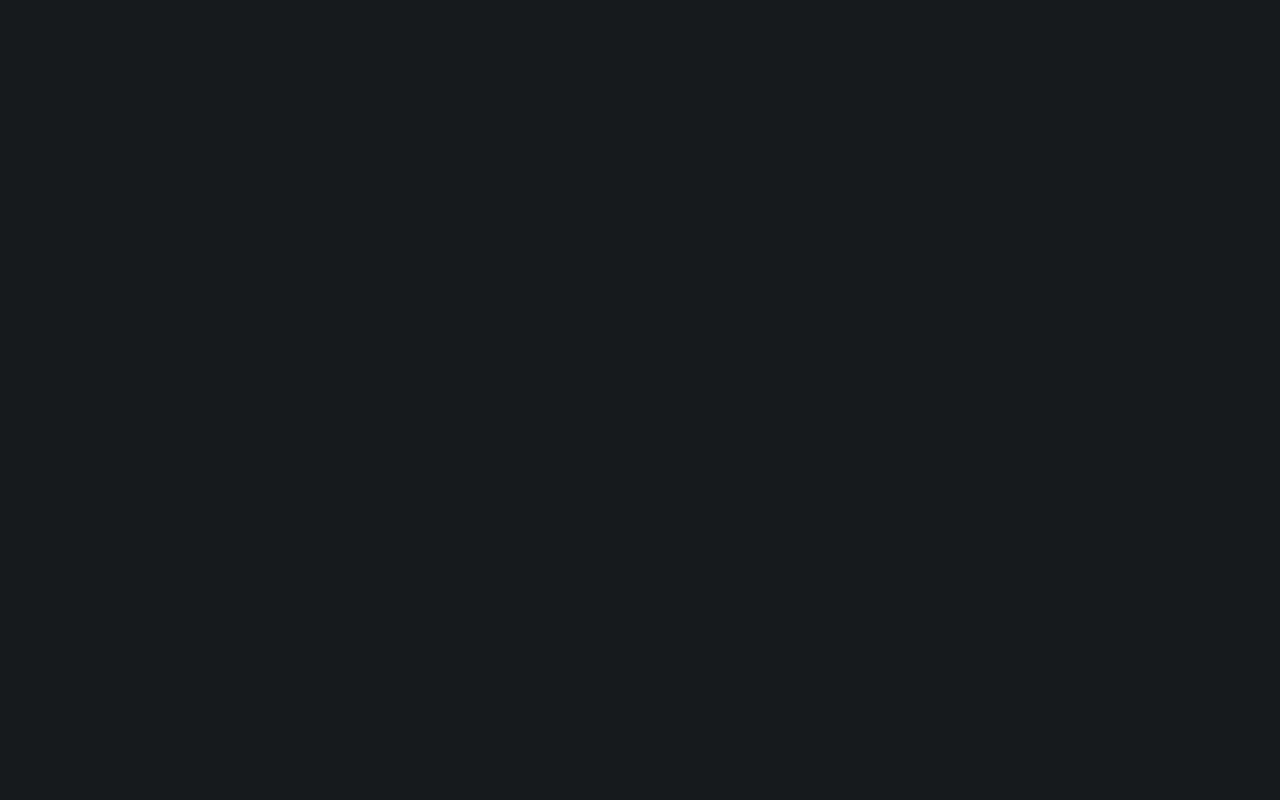
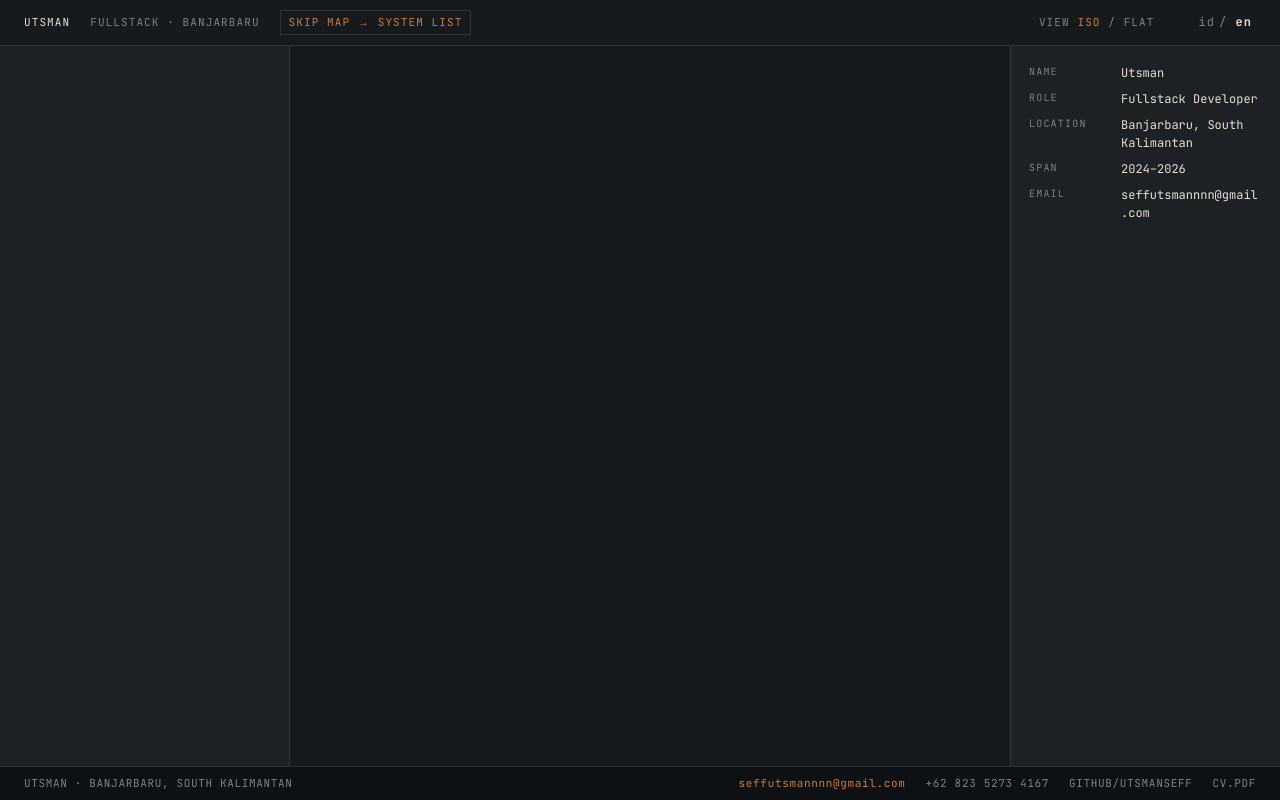
Before and after one commit to Utsmanseff/utsmanseff, a Next.js app: page / in a window 1280 px wide. Built offline with nearby package versions, Linux system fonts and the light colour scheme.

Commit message:
feat(shell): chrome, flat table and the selected panel

```diff
--- /dev/null
+++ b/src/components/shell/FlatTable.jsx
@@ -0,0 +1,66 @@
+"use client";
+
+const COPY = {
+  title: { id: 'Semua project', en: 'All projects' },
+  intro: {
+    id: 'Daftar datar ini data yang sama dengan peta, tanpa geometrinya. Ini juga yang dipakai kalau JavaScript mati atau gerak dikurangi.',
+    en: 'The flat list is the same data as the map, without the geometry. It is also what runs with no JavaScript, or under reduced motion.',
+  },
+  foot: {
+    id: 'Klik baris untuk memilih. Sebagian punya halaman baca, sebagian ringkasan saja.',
+    en: 'Click a row to select it. Some have a reading page, some are summary only.',
+  },
+  cols: {
+    id: ['SISTEM', 'KLIEN', 'TAHUN', 'AKSES', 'STACK'],
+    en: ['SYSTEM', 'CLIENT', 'YEAR', 'ACCESS', 'STACK'],
+  },
+};
+
+export default function FlatTable({ systems, locale, selected, dimmed, onSelect }) {
+  return (
+    <div className="overflow-y-auto p-10">
+      <h1 className="font-display text-[32px] font-extrabold tracking-[-.03em] text-ink-bright m-0">
+        {COPY.title[locale]}
+      </h1>
+      <p className="text-[14.5px] text-body-soft max-w-[70ch] mt-2 mb-6">{COPY.intro[locale]}</p>
+
+      <table className="w-full border border-rule border-collapse">
+        <thead>
+          <tr className="bg-surface">
+            {COPY.cols[locale].map((c) => (
+              <th key={c} className="text-left font-mono text-[10px] tracking-[.12em] text-muted font-medium px-3.5 py-2">
+                {c}
+              </th>
+            ))}
+          </tr>
+        </thead>
+        <tbody>
+          {systems.map((s) => (
+            <tr
+              key={s.slug}
+              className="border-b border-rule-soft transition-opacity duration-700"
+              style={{ opacity: dimmed.has(s.slug) ? 0.45 : 1 }}
+            >
+              <td className="px-3.5 py-2.5">
+                <button
+                  type="button"
+                  aria-pressed={selected === s.slug}
+                  onClick={() => onSelect(s.slug)}
+                  className={selected === s.slug ? 'text-amber' : 'text-ink'}
+                >
+                  {s.shortName[locale]}
+                </button>
+              </td>
+              <td className="px-3.5 py-2.5 font-mono text-[12px] text-muted">{s.client}</td>
+              <td className="px-3.5 py-2.5 font-mono text-[12px] text-muted">{s.year}</td>
+              <td className="px-3.5 py-2.5 font-mono text-[12px] text-muted">{s.access}</td>
+              <td className="px-3.5 py-2.5 font-mono text-[12px] text-muted">{s.tech.join(' · ')}</td>
+            </tr>
+          ))}
+        </tbody>
+      </table>
+
+      <p className="font-mono text-[11px] text-muted-deep mt-4">{COPY.foot[locale]}</p>
+    </div>
+  );
+}
--- /dev/null
+++ b/src/components/shell/SelectedPanel.jsx
@@ -0,0 +1,92 @@
+"use client";
+
+import Link from 'next/link';
+import { meta } from '@/lib/data/meta';
+import AccessBadge from '@/components/work/AccessBadge';
+
+const COPY = {
+  selected: { id: 'TERPILIH', en: 'SELECTED' },
+  stack: { id: 'LAPISAN STACK', en: 'STACK LAYERS' },
+  open: { id: 'ENTER → BUKA HALAMAN', en: 'ENTER → OPEN PAGE' },
+  noPage: { id: 'RINGKASAN SAJA · TANPA HALAMAN', en: 'SUMMARY ONLY · NO PAGE' },
+  name: { id: 'NAMA', en: 'NAME' },
+  role: { id: 'PERAN', en: 'ROLE' },
+  place: { id: 'LOKASI', en: 'LOCATION' },
+  span: { id: 'RENTANG', en: 'SPAN' },
+  email: { id: 'EMAIL', en: 'EMAIL' },
+};
+
+// Before anything is selected the panel is a record block, not a sentence.
+// The portfolio has no headline, and this panel does not smuggle one in.
+function Record({ locale, span }) {
+  const rows = [
+    [COPY.name[locale], meta.name],
+    [COPY.role[locale], 'Fullstack Developer'],
+    [COPY.place[locale], meta.location[locale]],
+    [COPY.span[locale], span],
+    [COPY.email[locale], meta.email],
+  ];
+  return (
+    <dl className="grid grid-cols-[92px_1fr] gap-y-2 font-mono text-[12px]">
+      {rows.map(([k, v]) => (
+        <div key={k} className="contents">
+          <dt className="text-muted text-[10px] tracking-[.12em]">{k}</dt>
+          {/* min-w-0: a 1fr track floors at its content width, and the email
+              pushed the panel into a sideways scroll. */}
+          <dd className="m-0 text-ink min-w-0 break-words">{v}</dd>
+        </div>
+      ))}
+    </dl>
+  );
+}
+
+export default function SelectedPanel({ system, locale, span }) {
+  if (!system) {
+    return (
+      <aside className="bg-surface border-l border-rule p-[18px] overflow-y-auto">
+        <Record locale={locale} span={span} />
+      </aside>
+    );
+  }
+
+  return (
+    <aside className="bg-surface border-l border-rule grid grid-rows-[1fr_auto] min-h-0">
+      <div className="overflow-y-auto min-h-0 p-[18px] flex flex-col gap-3">
+        <span className="font-mono text-[10px] tracking-[.12em] text-amber">
+          {COPY.selected[locale]}
+        </span>
+        <h2 className="font-display text-[26px] font-extrabold tracking-[-.03em] text-ink-bright m-0">
+          {system.shortName[locale]}
+        </h2>
+        <span className="font-mono text-[10.5px] text-muted">
+          {system.client} · {system.year}
+        </span>
+        <AccessBadge access={system.access} locale={locale} />
+        <div className="border-t border-rule" />
+        <p className="text-[13.5px] text-body-soft m-0">{system.blurb[locale]}</p>
+
+        <span className="font-mono text-[10px] tracking-[.12em] text-muted mt-2">
+          {COPY.stack[locale]}
+        </span>
+        <ul className="font-mono text-[12px] text-ink flex flex-col gap-1 m-0 p-0 list-none">
+          {system.tech.map((t) => <li key={t}>{t}</li>)}
+        </ul>
+      </div>
+
+      <div className="border-t border-rule px-[18px] py-3">
+        {system.tier === 'full' ? (
+          <Link
+            href={`/kerja/${system.slug}`}
+            className="block text-center font-mono text-[11px] border border-amber text-amber py-2"
+          >
+            {COPY.open[locale]}
+          </Link>
+        ) : (
+          <span className="block text-center font-mono text-[11px] border border-rule text-muted-deep py-2 cursor-default">
+            {COPY.noPage[locale]}
+          </span>
+        )}
+      </div>
+    </aside>
+  );
+}
--- a/src/components/shell/Shell.jsx
+++ b/src/components/shell/Shell.jsx
@@ -1,5 +1,48 @@
 "use client";
 
-export default function Shell() {
-  return <div data-testid="shell" />;
+import { useState } from 'react';
+import { EMPTY_FILTERS, isShown, isFiltering } from '@/lib/shell/filters';
+import TopBar from './TopBar';
+import StatusBar from './StatusBar';
+import FlatTable from './FlatTable';
+import SelectedPanel from './SelectedPanel';
+
+export default function Shell({ systems, locale }) {
+  const [view, setView] = useState('map');
+  const [selected, setSelected] = useState(null);
+  const [filters] = useState(EMPTY_FILTERS);
+
+  const dimmed = new Set(systems.filter((s) => !isShown(s, filters)).map((s) => s.slug));
+  const years = systems.map((s) => Number(s.year));
+  const span = `${Math.min(...years)}–${Math.max(...years)}`;
+  const current = systems.find((s) => s.slug === selected) ?? null;
+
+  return (
+    <div data-testid="shell" className="h-[100dvh] grid grid-rows-[auto_1fr_34px] overflow-hidden bg-ground">
+      <TopBar
+        locale={locale}
+        view={view}
+        filtering={isFiltering(filters)}
+        onView={setView}
+      />
+
+      <div className="grid grid-cols-[290px_1fr_270px] min-h-0">
+        <div className="bg-surface border-r border-rule" />
+        {view === 'list' ? (
+          <FlatTable
+            systems={systems}
+            locale={locale}
+            selected={selected}
+            dimmed={dimmed}
+            onSelect={setSelected}
+          />
+        ) : (
+          <div className="min-h-0" />
+        )}
+        <SelectedPanel system={current} locale={locale} span={span} />
+      </div>
+
+      <StatusBar locale={locale} />
+    </div>
+  );
 }
--- /dev/null
+++ b/src/components/shell/StatusBar.jsx
@@ -0,0 +1,17 @@
+"use client";
+
+import { meta } from '@/lib/data/meta';
+
+export default function StatusBar({ locale }) {
+  return (
+    <div className="h-[34px] bg-ground-deep border-t border-rule px-6 flex items-center justify-between font-mono text-[11px] tracking-[.06em] text-muted">
+      <span>UTSMAN · {meta.location[locale].toUpperCase()}</span>
+      <span className="flex items-center gap-5">
+        <a href={`mailto:${meta.email}`} className="text-amber">{meta.email}</a>
+        <span>{meta.whatsapp}</span>
+        <a href={meta.github}>GITHUB/{meta.githubHandle.toUpperCase()}</a>
+        <a href={meta.cvFile} download>CV.PDF</a>
+      </span>
+    </div>
+  );
+}
--- /dev/null
+++ b/src/components/shell/TopBar.jsx
@@ -0,0 +1,44 @@
+"use client";
+
+import LangSwitcher from '@/components/nav/LangSwitcher';
+
+const COPY = {
+  skip: { id: 'LEWATI PETA → DAFTAR SISTEM', en: 'SKIP MAP → SYSTEM LIST' },
+  view: { id: 'TAMPILAN', en: 'VIEW' },
+  iso: { id: 'ISO', en: 'ISO' },
+  flat: { id: 'DATAR', en: 'FLAT' },
+  filtered: { id: 'TERSARING', en: 'FILTERED' },
+};
+
+export default function TopBar({ locale, view, filtering, onView }) {
+  return (
+    <div className="border-b border-rule px-6 py-2.5 flex items-center justify-between font-mono text-[11px] tracking-[.1em] text-muted">
+      <div className="flex items-center gap-5">
+        <span className="text-ink">UTSMAN</span>
+        <span>FULLSTACK · BANJARBARU</span>
+        <button
+          type="button"
+          onClick={() => onView('list')}
+          className="text-amber border border-rule px-2 py-[3px] whitespace-nowrap"
+        >
+          {COPY.skip[locale]}
+        </button>
+      </div>
+
+      <div className="flex items-center gap-5">
+        <span>
+          {COPY.view[locale]}{' '}
+          <button type="button" onClick={() => onView('map')} className={view === 'map' ? 'text-amber' : ''}>
+            {COPY.iso[locale]}
+          </button>
+          {' / '}
+          <button type="button" onClick={() => onView('list')} className={view === 'list' ? 'text-amber' : ''}>
+            {COPY.flat[locale]}
+          </button>
+        </span>
+        <span className="text-amber">{filtering ? COPY.filtered[locale] : ''}</span>
+        <LangSwitcher />
+      </div>
+    </div>
+  );
+}
```
Also changed, not shown: 1 other file (tests, documents, lock files or other folders).
